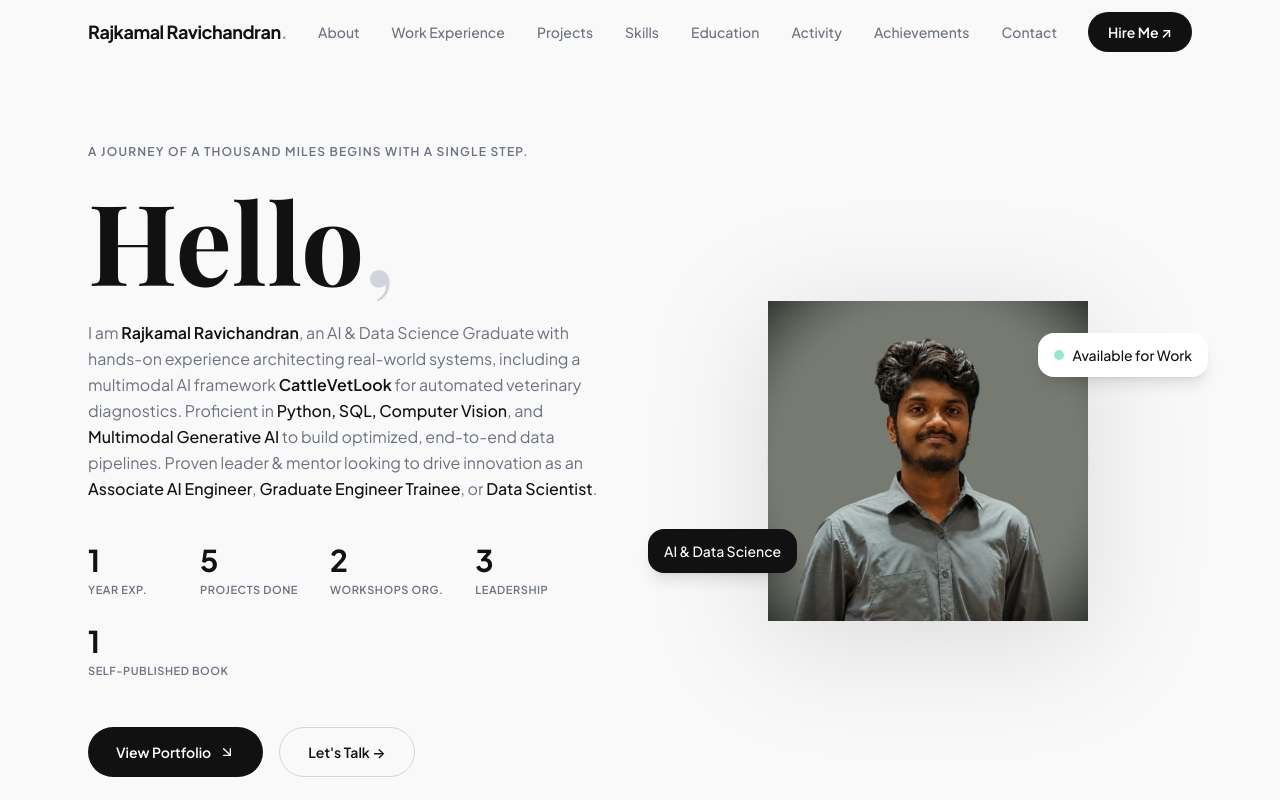
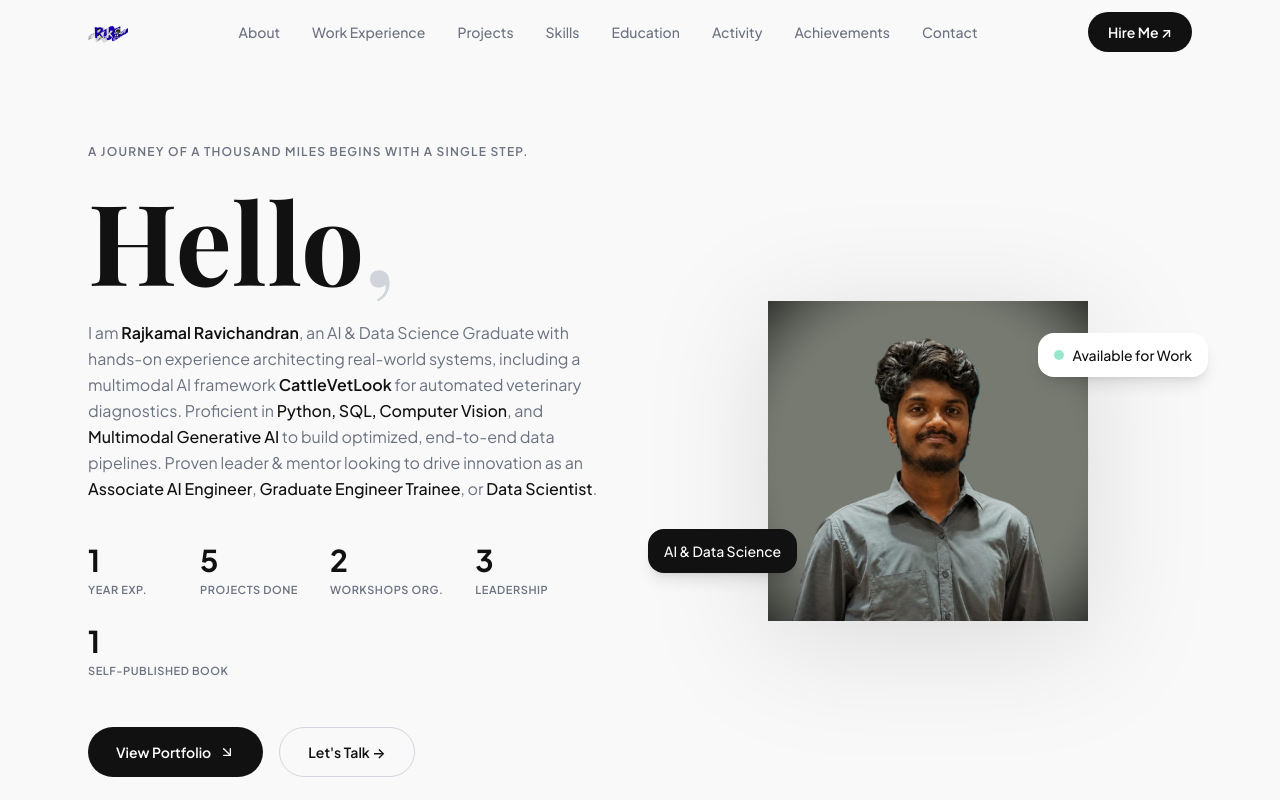
Before and after one commit to rajkamalr-in/mysite, a React (Vite) app: page / in a window 1280 px wide. Shown: the top 800 px of the page. Built offline with nearby package versions, Linux system fonts and the light colour scheme; a web font is replaced by a local one.

Commit message:
feat: replace text branding with custom logo image

```diff
--- a/src/components/Footer.jsx
+++ b/src/components/Footer.jsx
@@ -1,4 +1,5 @@
 import { useState } from 'react';
+import siteLogo from '../assets/site_logo.png';
 
 const navLinks = [
   { label: 'Home',            href: '#home' },
@@ -81,9 +82,9 @@ export default function Footer() {
 
           {/* Brand */}
           <div className="md:col-span-2">
-            <p className="text-2xl font-bold mb-4">
-              Rajkamal Ravichandran<span className="text-gray-500">.</span>
-            </p>
+            <div className="mb-4">
+              <img src={siteLogo} alt="Rajkamal Logo" className="h-14 w-auto object-contain" />
+            </div>
             <p className="text-gray-400 text-sm leading-relaxed mb-6 max-w-xl">
               Associate AI Engineer | Web App Developer | Building Multimodal AI Frameworks | Turning Ideas into Scalable Projects | Committed to Growth & Innovation.
             </p>
--- a/src/components/Navbar.jsx
+++ b/src/components/Navbar.jsx
@@ -1,6 +1,7 @@
 import { useState, useEffect } from 'react';
 import { Menu, X } from 'lucide-react';
 import { motion, AnimatePresence } from 'framer-motion';
+import siteLogo from '../assets/site_logo.png';
 
 const links = [
   { label: 'About',           href: '#about' },
@@ -31,8 +32,8 @@ export default function Navbar() {
     >
       <nav className="max-w-6xl mx-auto px-6 flex items-center justify-between h-16">
         {/* Logo */}
-        <a href="#home" className="text-lg font-bold tracking-tight text-ink">
-          Rajkamal Ravichandran<span className="text-gray-400">.</span>
+        <a href="#home" className="flex items-center">
+          <img src={siteLogo} alt="Rajkamal Logo" className="h-10 w-auto object-contain" />
         </a>
 
         {/* Desktop Links */}
```
Also changed, not shown: src/assets/site_logo.png (added).
